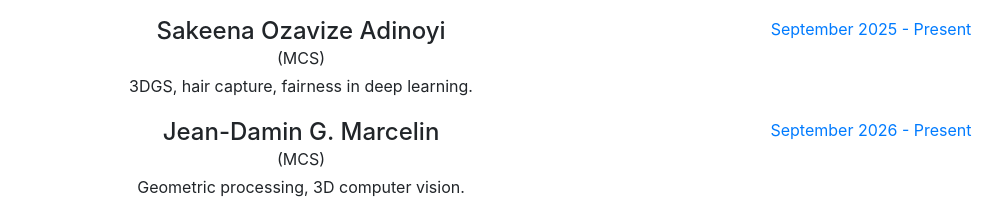
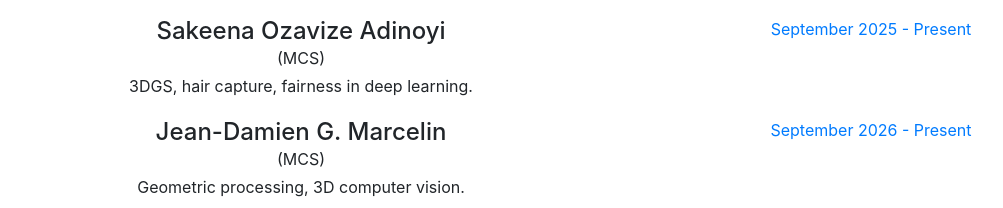
Before and after one commit to langJo/homepage, a plain HTML site: page index.html in a window 1280 px wide. Shown: the part 981-1189 px from the top of the page, without its empty margins (54-1057 px from the left). Drawn offline with nearby package versions, Linux system fonts and the light colour scheme.

Commit message:
Corrected typo

```diff
--- a/index.html
+++ b/index.html
@@ -213,7 +213,7 @@ a.anchor {
     </div>
         <div class="row mb-1">
       <div class="col-sm-6">
-        <h4 class="mb-0">Jean-Damin G. Marcelin
+        <h4 class="mb-0">Jean-Damien G. Marcelin
         </h4>
         <div class="mb-1">(MCS)
         </div>
```
